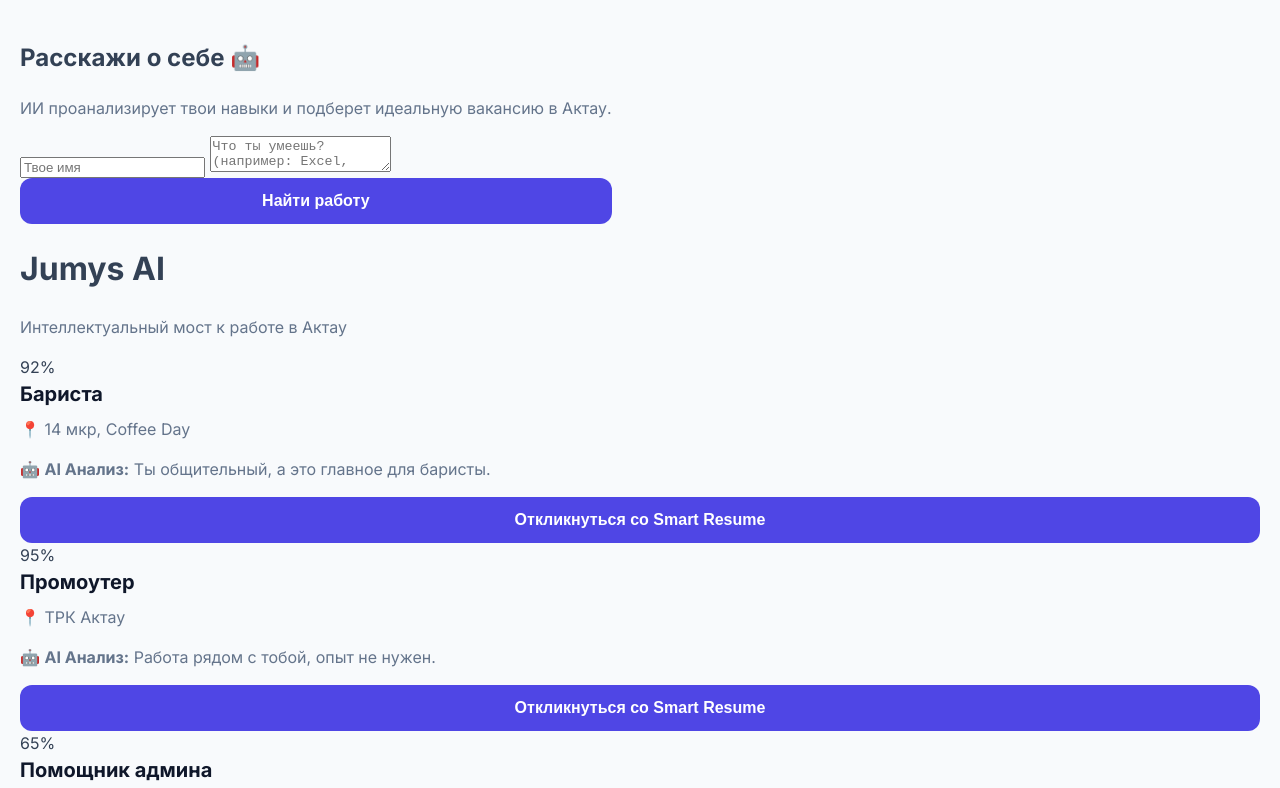
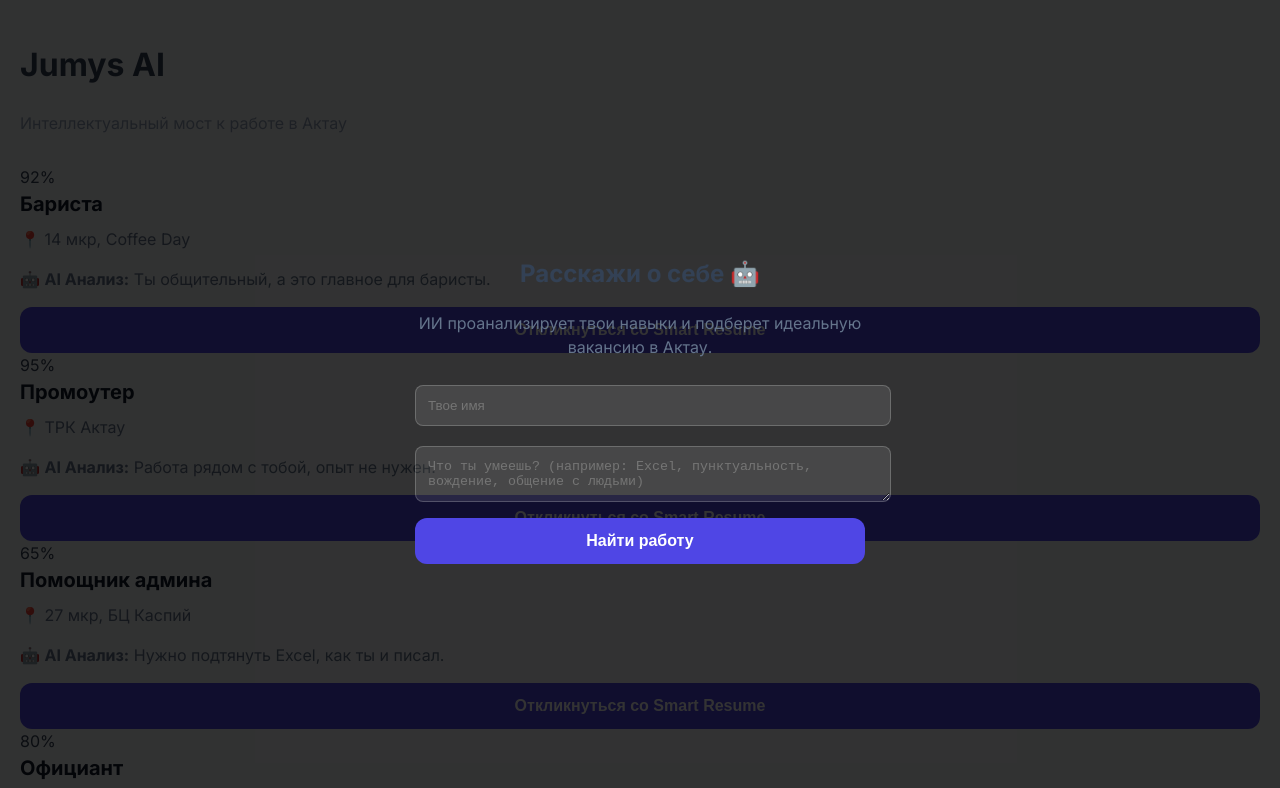
Before and after one commit to y21-code/jumys-ai, a website: page index.html in a window 1280 px wide. Shown: the top 788 px of the page. Drawn offline with Linux system fonts and the light colour scheme.

Commit message:
Add modal styles to style.css
Added modal styles for display and content.

```diff
--- a/style.css
+++ b/style.css
@@ -103,3 +103,36 @@
 button:hover {
     background: #4338ca;
 }
+/* Добавь это к предыдущему CSS */
+.modal {
+    display: none;
+    position: fixed;
+    top: 0; left: 0; width: 100%; height: 100%;
+    background: rgba(0,0,0,0.8);
+    z-index: 1000;
+    justify-content: center;
+    align-items: center;
+}
+
+.modal-content {
+    padding: 40px;
+    width: 90%;
+    max-width: 450px;
+    text-align: center;
+    border: 1px solid var(--accent-color);
+}
+
+.modal-content input, .modal-content textarea {
+    width: 100%;
+    padding: 12px;
+    margin: 10px 0;
+    background: rgba(255,255,255,0.1);
+    border: 1px solid rgba(255,255,255,0.2);
+    color: white;
+    border-radius: 8px;
+}
+
+.subtitle {
+    color: #94a3b8;
+    margin-bottom: 30px;
+}
```
